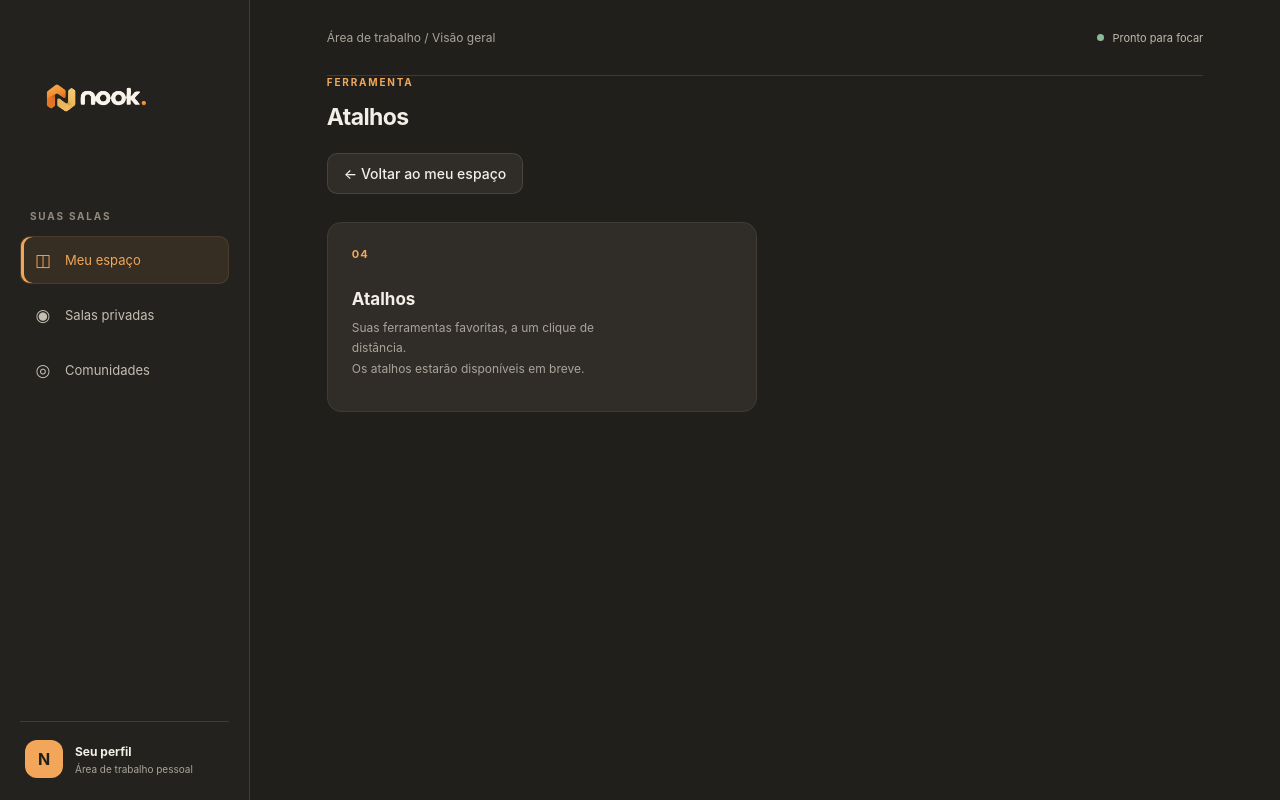
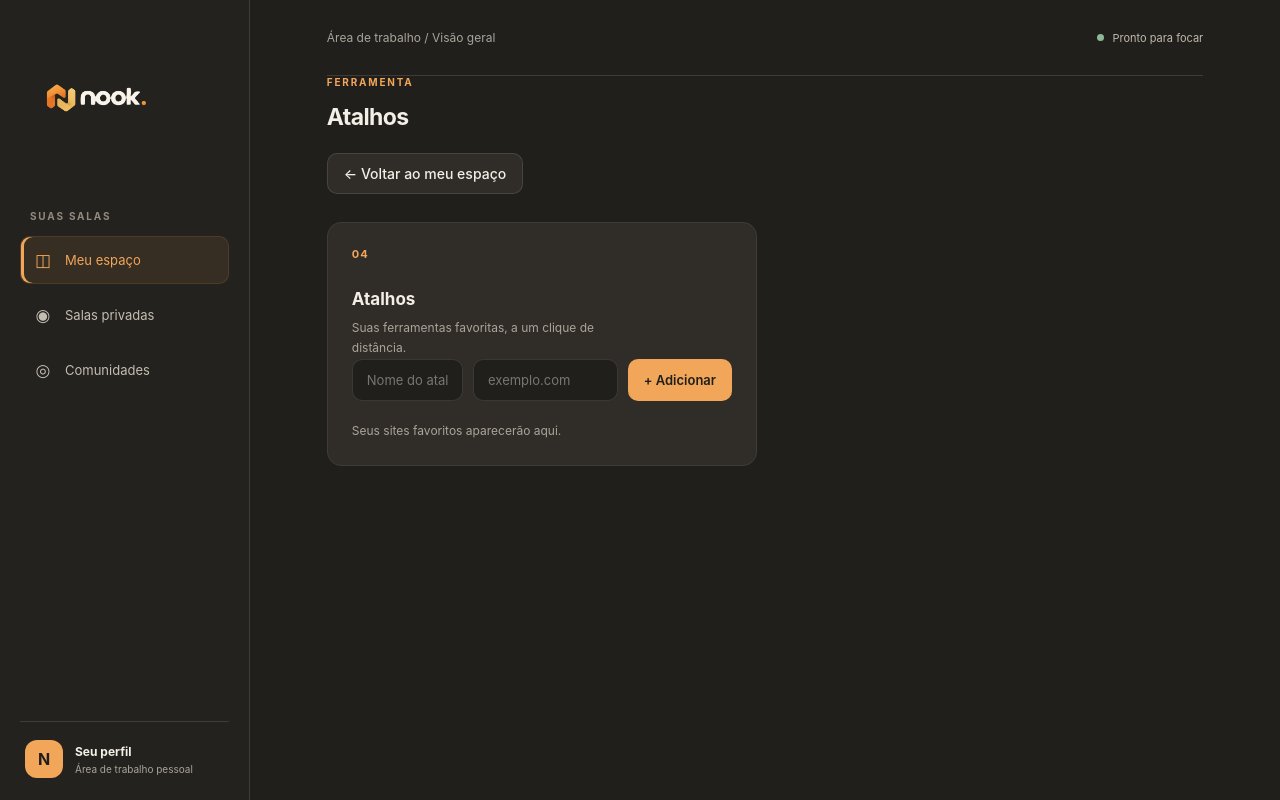
Before and after one commit to Miaunisul/Nook, a React (Vite) app in the folder apps/web/: page / in a window 1280 px wide. Both pictures are taken after a click on the element 988 px from the left and 835 px from the top of the page. Built offline with nearby package versions, Linux system fonts and the light colour scheme.

Commit message:
feat(web): add customizable website shortcuts, add shortcuts interface

```diff
--- a/apps/web/src/App.tsx
+++ b/apps/web/src/App.tsx
@@ -24,11 +24,29 @@ const widgets = [
 ];
 type Pagina = 'home' | 'pomodoro' | 'notas' | 'tasks' | 'atalhos';
 
+type Atalho = {
+  id: number;
+  nome: string;
+  url: string;
+};
+
 function App() {
   const [paginaAtual, setPaginaAtual] = useState<Pagina>('home');
   const [pomodoroMinutos, setPomodoroMinutos] = useState(25);
   const [pomodoroSegundos, setPomodoroSegundos] = useState(0);
   const [pomodoroAtivo, setPomodoroAtivo] = useState(false);
+
+  const [novoAtalhoNome, setNovoAtalhoNome] = useState('');
+const [novoAtalhoUrl, setNovoAtalhoUrl] = useState('');
+
+const [atalhos, setAtalhos] = useState<Atalho[]>(() => {
+  try {
+    const salvos = localStorage.getItem('nook-atalhos');
+    return salvos ? (JSON.parse(salvos) as Atalho[]) : [];
+  } catch {
+    return [];
+  }
+});
 
   useEffect(() => {
     if (!pomodoroAtivo) return;
@@ -185,7 +203,54 @@ function App() {
     Tasks: 'tasks',
     Atalhos: 'atalhos',
   };
+  function adicionarAtalho() {
+  const nome = novoAtalhoNome.trim();
+  const entrada = novoAtalhoUrl.trim();
 
+  if (!nome || !entrada) {
+    return;
+  }
+
+  let urlFinal: URL;
+
+  try {
+    const entradaComProtocolo = /^https?:\/\//i.test(entrada)
+      ? entrada
+      : `https://${entrada}`;
+
+    urlFinal = new URL(entradaComProtocolo);
+  } catch {
+    return;
+  }
+
+  if (
+    urlFinal.protocol !== 'http:' &&
+    urlFinal.protocol !== 'https:'
+  ) {
+    return;
+  }
+
+  const novoAtalho: Atalho = {
+    id: Date.now(),
+    nome,
+    url: urlFinal.href,
+  };
+
+  const atualizados = [...atalhos, novoAtalho];
+
+  setAtalhos(atualizados);
+  localStorage.setItem('nook-atalhos', JSON.stringify(atualizados));
+
+  setNovoAtalhoNome('');
+  setNovoAtalhoUrl('');
+}
+
+function excluirAtalho(id: number) {
+  const atualizados = atalhos.filter((atalho) => atalho.id !== id);
+
+  setAtalhos(atualizados);
+  localStorage.setItem('nook-atalhos', JSON.stringify(atualizados));
+}
   return (
     <main className="app-shell">
       <aside className="sidebar">
@@ -527,9 +592,70 @@ function App() {
                       )}
                     </div>
                   ) : widget.name === 'Atalhos' ? (
-                    <p className="widget-placeholder">
-                      Os atalhos estarão disponíveis em breve.
-                    </p>
+                    <div className="shortcuts-content">
+    <form
+      className="shortcut-form"
+      onSubmit={(event) => {
+        event.preventDefault();
+        adicionarAtalho();
+      }}
+    >
+      <input
+        type="text"
+        value={novoAtalhoNome}
+        onChange={(event) => setNovoAtalhoNome(event.target.value)}
+        placeholder="Nome do atalho"
+        aria-label="Nome do atalho"
+        required
+      />
+
+      <input
+        type="text"
+        value={novoAtalhoUrl}
+        onChange={(event) => setNovoAtalhoUrl(event.target.value)}
+        placeholder="exemplo.com"
+        aria-label="Endereço do site"
+        required
+      />
+
+      <button type="submit" className="shortcut-add">
+        + Adicionar
+      </button>
+    </form>
+
+    {atalhos.length === 0 ? (
+      <p className="shortcut-empty">
+        Seus sites favoritos aparecerão aqui.
+      </p>
+    ) : (
+      <div className="shortcut-list">
+        {atalhos.map((atalho) => (
+          <div className="shortcut-item" key={atalho.id}>
+            <a
+              className="shortcut-link"
+              href={atalho.url}
+              target="_blank"
+              rel="noopener noreferrer"
+              title={`Abrir ${atalho.nome}`}
+            >
+              <ShortcutIcon url={atalho.url} />
+              <span>{atalho.nome}</span>
+            </a>
+
+            <button
+              type="button"
+              className="shortcut-delete"
+              onClick={() => excluirAtalho(atalho.id)}
+              aria-label={`Excluir ${atalho.nome}`}
+              title="Excluir atalho"
+            >
+              ×
+            </button>
+          </div>
+        ))}
+      </div>
+    )}
+  </div>
                   ) : null}
                 </article>
               ))}
@@ -545,5 +671,32 @@ function App() {
     </main>
   );
 }
+function ShortcutIcon({ url }: { url: string }) {
+  const [falhou, setFalhou] = useState(false);
 
+  let dominio = '';
+
+  try {
+    dominio = new URL(url).hostname;
+  } catch {
+    dominio = '';
+  }
+
+  if (falhou || !dominio) {
+    return (
+      <span className="shortcut-icon-fallback" aria-hidden="true">
+        🌐
+      </span>
+    );
+  }
+
+  return (
+    <img
+      className="shortcut-icon"
+      src={`https://www.google.com/s2/favicons?domain=${encodeURIComponent(dominio)}&sz=64`}
+      alt=""
+      onError={() => setFalhou(true)}
+    />
+  );
+}
 export default App;
--- a/apps/web/src/styles.css
+++ b/apps/web/src/styles.css
@@ -820,3 +820,167 @@ a {
 .back-to-home:active {
   transform: translateX(-1px);
 }
+
+
+/* Atalhos personalizados */
+.shortcuts-content {
+  display: flex;
+  flex-direction: column;
+  gap: 20px;
+  width: 100%;
+}
+
+.shortcut-form {
+  display: grid;
+  grid-template-columns: 1fr 1.3fr auto;
+  gap: 10px;
+  width: 100%;
+}
+
+.shortcut-form input {
+  box-sizing: border-box;
+  min-width: 0;
+  width: 100%;
+  padding: 12px 14px;
+  background: #201f1c;
+  border: 1px solid rgba(243, 239, 231, 0.12);
+  border-radius: 10px;
+  color: #f3efe7;
+  font: inherit;
+  font-size: 13px;
+  outline: none;
+  transition: border-color 180ms ease;
+}
+
+.shortcut-form input::placeholder {
+  color: rgba(243, 239, 231, 0.42);
+}
+
+.shortcut-form input:focus {
+  border-color: #f2a65a;
+}
+
+.shortcut-add {
+  padding: 12px 16px;
+  border: 0;
+  border-radius: 10px;
+  background: #f2a65a;
+  color: #201f1c;
+  font: inherit;
+  font-size: 13px;
+  font-weight: 600;
+  cursor: pointer;
+  transition:
+    background 180ms ease,
+    transform 180ms ease;
+}
+
+.shortcut-add:hover {
+  background: #f5d78e;
+  transform: translateY(-1px);
+}
+
+.shortcut-empty {
+  margin: 4px 0;
+  color: rgba(243, 239, 231, 0.55);
+  font-size: 13px;
+}
+
+.shortcut-list {
+  display: grid;
+  grid-template-columns: repeat(auto-fill, minmax(170px, 1fr));
+  gap: 12px;
+}
+
+.shortcut-item {
+  display: flex;
+  align-items: center;
+  gap: 8px;
+  min-width: 0;
+  padding: 14px;
+  background: #302d28;
+  border: 1px solid rgba(243, 239, 231, 0.08);
+  border-radius: 12px;
+  transition:
+    border-color 180ms ease,
+    background 180ms ease;
+}
+
+.shortcut-item:hover {
+  background: rgba(242, 166, 90, 0.06);
+  border-color: rgba(242, 166, 90, 0.45);
+}
+
+.shortcut-link {
+  display: flex;
+  align-items: center;
+  flex: 1;
+  gap: 11px;
+  min-width: 0;
+  color: #f3efe7;
+  text-decoration: none;
+  font-size: 13px;
+  font-weight: 500;
+}
+
+.shortcut-link span {
+  overflow: hidden;
+  text-overflow: ellipsis;
+  white-space: nowrap;
+}
+
+.shortcut-icon,
+.shortcut-icon-fallback {
+  display: flex;
+  flex-shrink: 0;
+  align-items: center;
+  justify-content: center;
+  width: 34px;
+  height: 34px;
+  border-radius: 9px;
+}
+
+.shortcut-icon {
+  object-fit: contain;
+  background: #f3efe7;
+  padding: 5px;
+  box-sizing: border-box;
+}
+
+.shortcut-icon-fallback {
+  background: rgba(242, 166, 90, 0.12);
+  font-size: 19px;
+}
+
+.shortcut-delete {
+  display: flex;
+  flex-shrink: 0;
+  align-items: center;
+  justify-content: center;
+  width: 27px;
+  height: 27px;
+  border: 0;
+  border-radius: 7px;
+  background: transparent;
+  color: rgba(243, 239, 231, 0.45);
+  font-size: 20px;
+  cursor: pointer;
+  transition:
+    background 180ms ease,
+    color 180ms ease;
+}
+
+.shortcut-delete:hover {
+  background: rgba(255, 100, 100, 0.12);
+  color: #ff8b8b;
+}
+
+@media (max-width: 650px) {
+  .shortcut-form {
+    grid-template-columns: 1fr;
+  }
+
+  .shortcut-list {
+    grid-template-columns: 1fr;
+  }
+}
```
